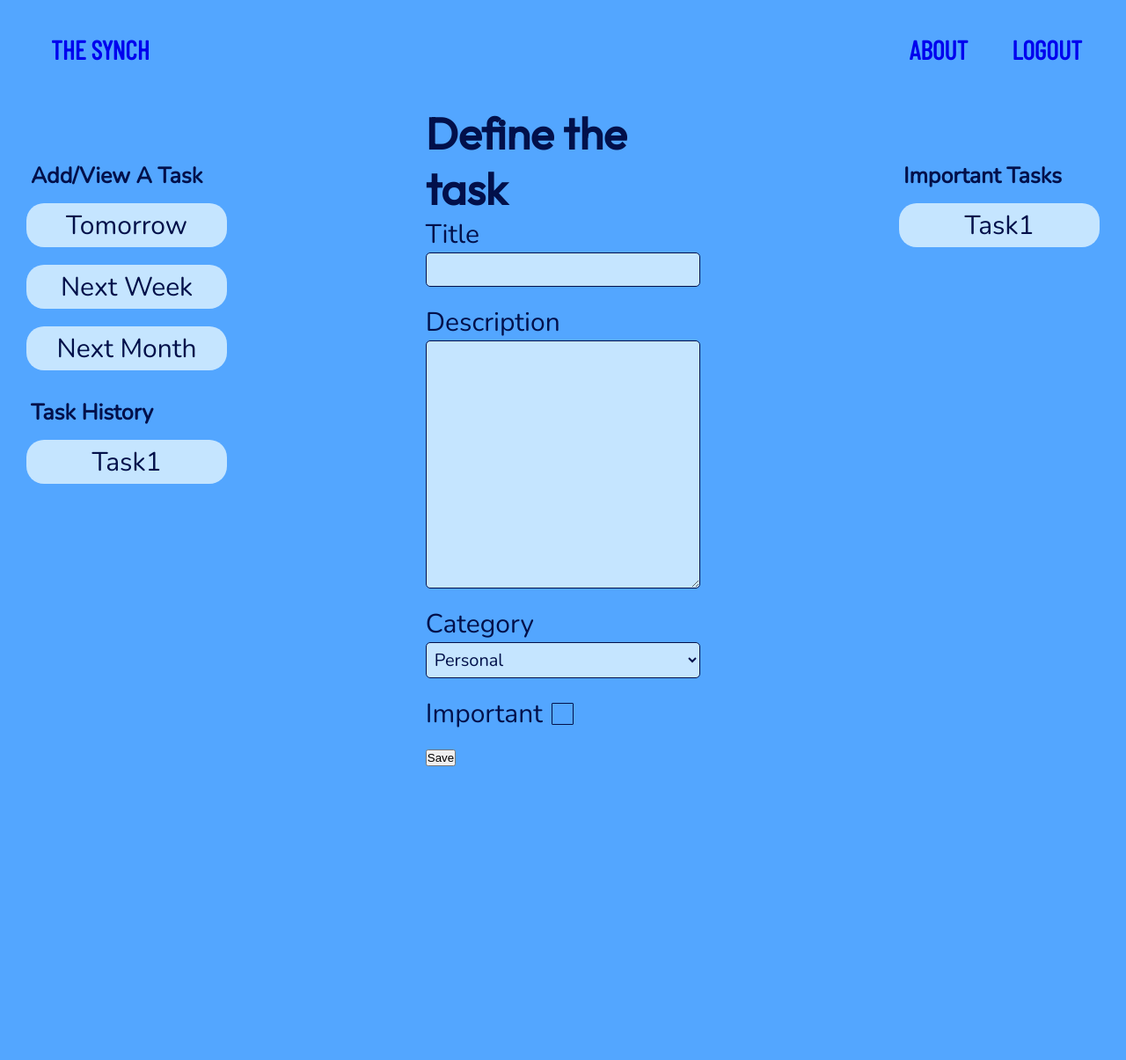
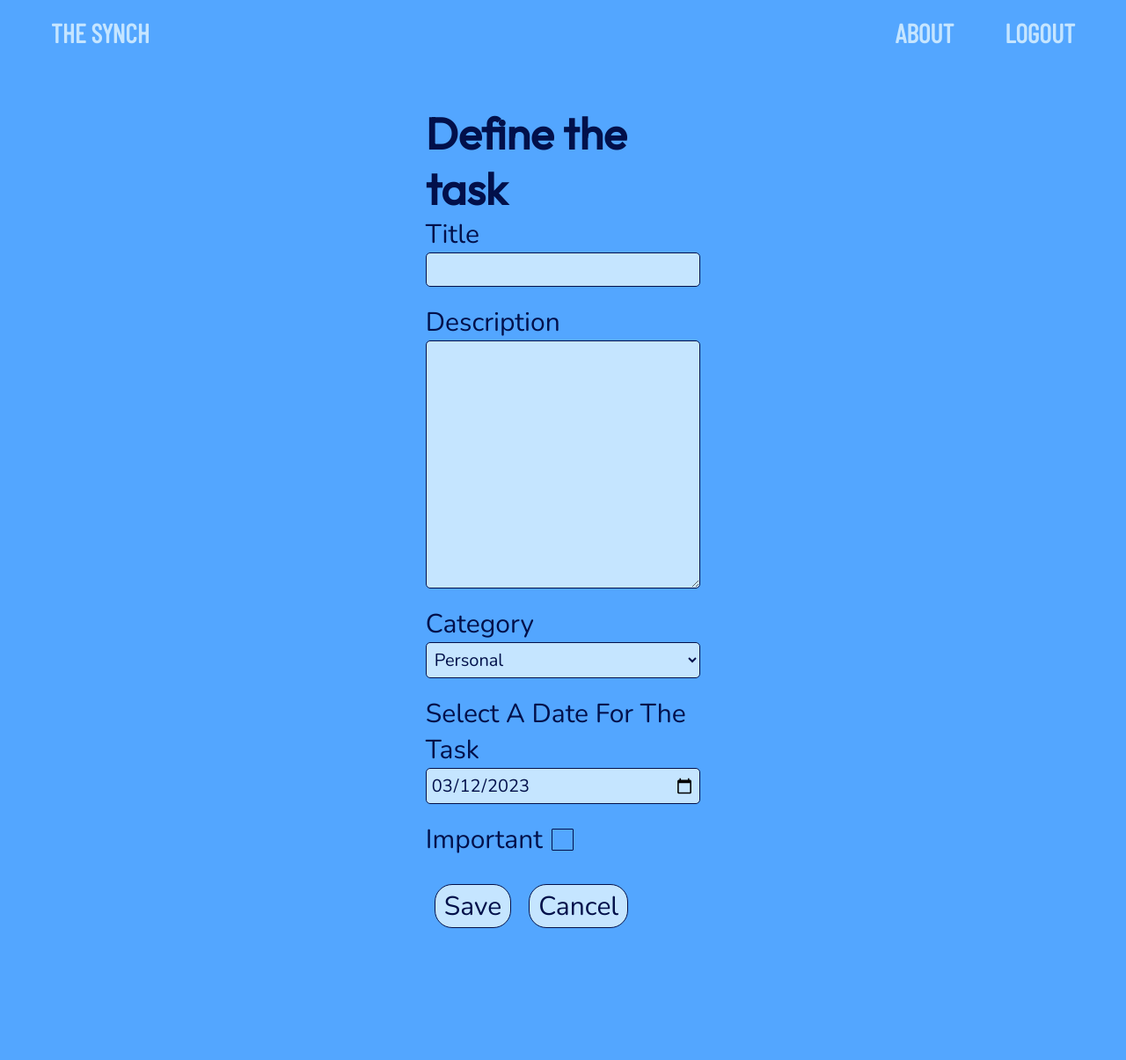
Before and after one commit to Sonali-Gajankar/TodoWebApp, a Django app: page /createtask/ in a window 1280 px wide. Shown: the whole page at 88% size. Before the commit the page ends 871 px from the top, so only its background shows below. Run offline with Django 4.2, Linux system fonts and the light colour scheme; the visitor is signed in with stand-in values (Sample User, id 1).

Commit message:
New changes

```diff
--- a/todo/forms.py
+++ b/todo/forms.py
@@ -1,9 +1,11 @@
-from django.forms import ModelForm, SelectDateWidget
+from django.forms import ModelForm, widgets
 from .models import TodoTasks
+import datetime
 
 
 class TodoTaskForm(ModelForm):
     class Meta:
         model = TodoTasks
         fields = ['title', 'description', 'category', 'date_field', 'starred', 'status']
-        widgets = {'date_field': SelectDateWidget()}
+        widgets = {'date_field': widgets.DateInput(
+            attrs={'type': 'date', 'placeholder': 'yyyy-mm-dd', 'class': 'form-control', 'min':datetime.date.today})}
--- a/todo/models.py
+++ b/todo/models.py
@@ -20,3 +20,6 @@ class TodoTasks(models.Model):
 
     def get_absolute_url(self):
         return reverse('task-list')
+
+    def __str__(self):
+        return self.title
--- a/todo/static/todo/main.css
+++ b/todo/static/todo/main.css
@@ -15,8 +15,8 @@ body#page2{
 }
 header {
 	position: fixed;
-	left: 58px;
-	top: 19px;
+	left: 0;
+	top: 0;
 	color: #C5E5FF;
 	font-family: 'Barlow Condensed';
 	font-style: normal;
@@ -29,23 +29,61 @@ header {
 	width: 100%;
 }
 
+header#new-background {
+    background: #53A6FF;
+}
+
+.logo {
+    margin-left: 58px;
+}
+
+.logo a {
+    text-decoration: none;
+    color: #C5E5FF;
+}
+
 .menu {
 	display: flex;
 	justify-content: right;
-	margin-right: 58px;
 }
 
 .menu li {
     display: inline;
-  margin-right: 50px;
+    margin-right: 58px;
 }
 
-a:link,
-a:visited {
+.logo a,
+.menu li a {
+    position: relative;
+}
+
+.logo a:link,
+.logo a:visited,
+.menu li a:link,
+.menu li a:visited {
   text-decoration: none;
+  color: #C5E5FF;
 }
-a:hover {
-  text-decoration: underline;
+
+.logo a::before,
+.menu li a::before {
+    content: '';
+    position: absolute;
+    width: 100%;
+    height: 4px;
+    border-radius: 4px;
+    background-color: #02104A;
+    bottom: 0;
+    left: 0;
+    transform-origin: right;
+    transform: scaleX(0);
+    transition: transform .3s ease-in-out;
+  }
+
+.logo a:hover::before,
+.menu li a:hover::before {
+    transform-origin: left;
+    transform: scaleX(1);
 }
 
 .page {
@@ -269,43 +307,6 @@ border-radius: 71px;
 	flex-direction: row;
 }
 
-/* Desktop Styles */
-@media only screen and (min-width: 961px) {
-
-.col-1 {
-	margin: 60px 0;
-	display: flex;
-	flex-wrap: wrap;
-  flex-direction: column;
-	width: 20%;
-}
-
-.col-2 {
-	display: flex;
-	flex-wrap: wrap;
-  flex-direction: column;
-	width: 60%;
-}
-}
-
-/* Desktop Styles */
-@media only screen and (max-width: 960px) {
-
-.col-1 {
-	margin: 60px 0;
-	display: flex;
-	flex-wrap: wrap;
-  flex-direction: column;
-}
-
-.col-2 {
-	display: flex;
-	flex-wrap: wrap;
-  flex-direction: column;
-}
-
-}
-
 .a-btn {
 	display: flex;
     flex-direction: row;
@@ -322,11 +323,14 @@ border-radius: 71px;
     font-weight: 500;
     font-size: 30px;
     text-transform: capitalize;
-
+    text-decoration: none;
     color: #02104A;
+    cursor: pointer;
+    border: 1px solid #02104A;
 }
 
 .a-btn a {
+
 text-decoration: none;
 font-family: 'Nunito';
 font-style: normal;
@@ -347,6 +351,11 @@ color: #02104A;
     text-transform: capitalize;
     margin: 0 15px;
     color: #02104A;
+}
+
+.page-demarcation {
+    width: 100%;
+    margin-top: 20px;
 }
 
 .add-task {
@@ -411,7 +420,7 @@ color: #02104A;
 	padding: 5px 5px;
 }
 
-.task-row-checkbox {
+.task-row-inline {
     display: flex;
     flex-wrap: wrap;
     flex-direction: row;
@@ -426,7 +435,7 @@ color: #02104A;
     color: #02104A;
 }
 
-.task-row-checkbox input {
+.task-row-inline input {
     -webkit-appearance: none;
     height: 25px;
     width: 25px;
@@ -449,7 +458,6 @@ input[type=checkbox]:checked {
 .task-list {
     width: 100%;
     display: flex;
-    flex-wrap: wrap;
     flex-direction: row;
     justify-content: space-between;
     margin-bottom: 20px;
@@ -465,9 +473,8 @@ input[type=checkbox]:checked {
     color: #02104A;
 }
 
-.task-list:hover {
+.btn-hover:hover {
     box-shadow: 0px 4px 4px 3px rgba(0, 0, 0, 0.25);
-
 }
 
 .task-item{
@@ -482,7 +489,7 @@ input[type=checkbox]:checked {
 }
 .task-item-button {
     display: flex;
-    justify-content: felx-start;
+    justify-content: flex-start;
     width: 100%;
     border: none;
     background: none;
@@ -494,6 +501,21 @@ input[type=checkbox]:checked {
     font-size: 25px;
     /* identical to box height */
     text-transform: capitalize;
+    text-decoration: none;
+}
+
+.task-item-button > a {
+width:100%;
+display:flex;
+justify-content: space-between;
+text-decoration: none;
+font-family: 'Nunito';
+font-style: normal;
+font-weight: 500;
+font-size: 20px;
+text-transform: capitalize;
+
+color: #02104A;
 }
 
 .task-list-green {
@@ -523,3 +545,95 @@ input[type=checkbox]:checked {
     cursor: pointer;
     color: transparent;
 }
+
+.pagination {
+
+    display: flex;
+    justify-content: center;
+    margin: 0 auto;
+}
+
+.pagination a {
+    text-decoration: none;
+    padding: 8px 16px;
+    color: black;
+}
+
+.pagination a:active {
+    background-color: #C5E5FF;
+    color: #02104A;
+    border-radius: 5px;
+}
+
+.pagination a:hover:not(.active) {
+  background-color: #02104A;
+  color: #C5E5FF;
+  border-radius: 5px;
+}
+
+/* Desktop Styles */
+@media only screen and (min-width: 961px) {
+
+.col-1 {
+	margin: 60px 0;
+	display: flex;
+	flex-wrap: wrap;
+  flex-direction: column;
+	width: 20%;
+}
+
+.col-2 {
+	display: flex;
+	flex-wrap: wrap;
+  flex-direction: column;
+	width: 60%;
+	margin: 0 auto;
+}
+}
+
+/* Not Desktop Styles */
+@media only screen and (max-width: 960px) {
+.logo {
+    margin-left: 10px;
+}
+
+.menu {
+	display: flex;
+	justify-content: right;
+	margin-right: 10px;
+}
+
+.menu li {
+  display: inline;
+  margin-right: 33px;
+}
+
+.menu > li:last-of-type {
+  margin-right: 0;
+}
+
+.col-1 {
+	margin: 60px 0;
+	display: flex;
+	flex-wrap: wrap;
+  flex-direction: column;
+}
+
+.col-2 {
+	display: flex;
+	flex-wrap: wrap;
+  flex-direction: column;
+  border-top: 1px solid #02104A;
+  border-bottom: 1px solid #02104A;
+}
+
+.add-task {
+	width: 100%;
+}
+
+.form-style {
+  width: 100%;
+  margin: 0 auto;
+}
+
+}
--- a/todo/templates/todo/base.html
+++ b/todo/templates/todo/base.html
@@ -17,7 +17,7 @@
 			<nav>
 				<ul class="menu">
 
-					<li><a href="#">About</a></li>
+					<li><a href="{% url 'about' %}">About</a></li>
 					<li><a href="{% url 'logout' %}">Logout</a></li>
 
 				</ul>
--- a/todo/templates/todo/task_create_form.html
+++ b/todo/templates/todo/task_create_form.html
@@ -17,12 +17,17 @@
                     <label for="{{ form.category.id_for_label }}">Category</label>
                     {{ form.category }}
                 </div>
-                <div class="task-row-checkbox">
+                <div class="task-row">
+                    <label for="{{ form.date_field.id_for_label }}">Select a date for the task</label>
+                    {{ form.date_field }}
+                </div>
+                <div class="task-row-inline">
                     <label for="{{ form.starred.id_for_label }}">Important</label>
                     {{ form.starred }}
                 </div>
-                <div class="task-row">
-                    <button type="submit">Save</button>
+                <div class="task-row-inline">
+                    <button class="a-btn" type="submit">Save</button>
+                    <a class="a-btn" href="{{request.META.HTTP_REFERER}}">Cancel</a>
                 </div>
             </form>
 
--- a/todo/templates/todo/user_tasks_home.html
+++ b/todo/templates/todo/user_tasks_home.html
@@ -11,15 +11,13 @@
 		<title>ToDo App</title>
 	</head>
 	<body id="page2">
-		<header>
+		<header id="new-background">
 			{% if user.is_authenticated %}
-			<div class="logo"><a href="{% url 'task-list' %}">The Synch</a></div>
+			<div class="logo"><a href="{% url 'task-list' 'today' %}">The Synch</a></div>
 			<nav>
 				<ul class="menu">
-
-					<li><a href="#">About</a></li>
+					<li><a href="{% url 'about' %}">About</a></li>
 					<li><a href="{% url 'logout' %}">Logout</a></li>
-
 				</ul>
 			</nav>
 			{% else %}
@@ -28,25 +26,10 @@
 		</header>
 
 		<div class="task-page">
-		<div class="col-1">
-			<legend class="page-legends">Add/view a task</legend>
-			<div class="a-btn"><a href="#">Tomorrow</a></div>
-			<div class="a-btn"><a href="#">Next Week</a></div>
-			<div class="a-btn"><a href="#">Next Month</a></div>
-				<br>
-
-			<legend class="page-legends">Task History</legend>
-			<div>
-				<div class="a-btn">Task1</div>
-			</div>
-		</div>
 
 		{%block add_content%}{% endblock %}
 
-	    <div class="col-1">
-	    	<legend class="page-legends">Important Tasks</legend>
-	    	<div class="a-btn">Task1</div>
-	    </div>
+
     </div>
 	</div>
 
--- a/todo/urls.py
+++ b/todo/urls.py
@@ -1,9 +1,12 @@
 from django.urls import path
-from .views import home, CreateTaskView, TaskListView, TaskStatusUpdate
+from .views import home, about, CreateTaskView, TaskListView, TaskStatusUpdate, TaskUpdateView
 
 urlpatterns = [
     path('', home, name='todo-home'),
+    path('about/', about, name='about'),
     path('createtask/', CreateTaskView.as_view(), name='create-task'),
     path('usertasks/', TaskListView.as_view(), name='task-list'),
-    path('usertasks/<int:pk>', TaskStatusUpdate.as_view(), name='update-status'),
+    path('usertasks/<str:days>', TaskListView.as_view(), name='task-list'),
+    path('usertasks/status/<int:pk>', TaskStatusUpdate.as_view(), name='update-status'),
+    path('usertasks/update/<int:pk>', TaskUpdateView.as_view(), name='update')
 ]
--- a/todo/views.py
+++ b/todo/views.py
@@ -1,8 +1,9 @@
 import datetime
 
-from django.shortcuts import render, redirect
+from django.shortcuts import render, redirect, get_object_or_404
 from django.views.generic import CreateView, ListView, UpdateView, DetailView, View
 from django.contrib.auth.mixins import LoginRequiredMixin
+from django.http import HttpResponseRedirect
 from .models import TodoTasks
 from .forms import TodoTaskForm
 
@@ -11,11 +12,14 @@ from .forms import TodoTaskForm
 def home(request):
     return render(request, 'todo/home.html')
 
+def about(request):
+    return render(request, 'todo/about.html')
+
 
 class CreateTaskView(LoginRequiredMixin, CreateView):
     template_name = "todo/task_create_form.html"
     model = TodoTasks
-    fields = ['title', 'description', 'starred', 'category']
+    form_class = TodoTaskForm
 
     def form_valid(self, form):
         form.instance.author = self.request.user
@@ -32,18 +36,41 @@ class TaskListView(LoginRequiredMixin, ListView):
         return super(TaskListView, self).form_valid(form)
 
     def get_queryset(self):
-        return TodoTasks.objects.filter(author=self.request.user)  # date_field=datetime.date.today()
+        date_filter = None
+        day_range = self.kwargs.get('days')
+        if day_range == 'today' or day_range is None:
+            return TodoTasks.objects.filter(author=self.request.user,
+                                            date_field=datetime.date.today())
+        elif day_range == 'tomorrow':
+            date_filter = datetime.datetime.now() + datetime.timedelta(1)
+        elif day_range == 'next_seven_days':
+            date_filter = datetime.datetime.now() + datetime.timedelta(7)
+        elif day_range == 'month':
+            date_filter = datetime.datetime.now() + datetime.timedelta(30)
+        return TodoTasks.objects.filter(author=self.request.user,
+                                        date_field__range=[datetime.datetime.now() + datetime.timedelta(1),
+                                                           date_filter])  # date_field=datetime.date.today()
+
+    def get_context_data(self, *, object_list=None, **kwargs):
+        context = super(TaskListView, self).get_context_data(**kwargs)
+        day_range = self.kwargs.get('days')
+        if day_range == 'today' or day_range is None:
+            context['day'] = 'Today'
+        elif day_range == 'tomorrow':
+            context['day'] = 'Tomorrow'
+        elif day_range == 'next_seven_days':
+            context['day'] = 'Next Week'
+        elif day_range == 'month':
+            context['day'] = 'Next Month'
+
+        context['top_five'] = TodoTasks.objects.filter(author=self.request.user).order_by('-date_field')[:5]
+        context['starred_tasks'] = TodoTasks.objects.filter(author=self.request.user,starred=True,date_field__gte=datetime.datetime.now()).order_by('-date_field')[:5]
+        return context
 
 
 class TaskStatusUpdate(LoginRequiredMixin, View):
     template_name = "todo/user_tasks_add.html"
     form_class = TodoTaskForm
-
-    def get_object(self):
-        obj = super().get_object()
-        obj.status = True
-        obj.save()
-        return redirect('task-list')
 
     def post(self, *args, **kwargs):
         task = TodoTasks.objects.get(pk=kwargs['pk'])
@@ -53,4 +80,20 @@ class TaskStatusUpdate(LoginRequiredMixin, View):
             task.status = False
         task.save()
 
-        return redirect("task-list")
+        return HttpResponseRedirect(self.request.META.get('HTTP_REFERER', '/'))
+
+
+class TaskUpdateView(LoginRequiredMixin, UpdateView):
+    template_name = "todo/task_create_form.html"
+    model = TodoTasks
+    fields = ['title', 'description', 'category', 'date_field', 'starred']
+
+    def form_valid(self, form):
+        form.instance.author = self.request.user
+        return super(TaskUpdateView, self).form_valid(form)
+
+    def test_func(self):
+        entry = self.get_object()
+        if entry.author == self.request.user:
+            return True
+        return False
```
Also changed, not shown: todo/templates/todo/about.html (added, +37 -0 lines), todo/templates/todo/user_tasks_add.html (+86 -9 lines), todo/static/todo/images/icons8-star-48.png (added), todo/static/todo/images/icons8-star-filled-40.png (added), todo/static/todo/images/icons8-star-filled-48.png (added), 1 other file. Lines whose indentation alone changed are shown as unchanged.
